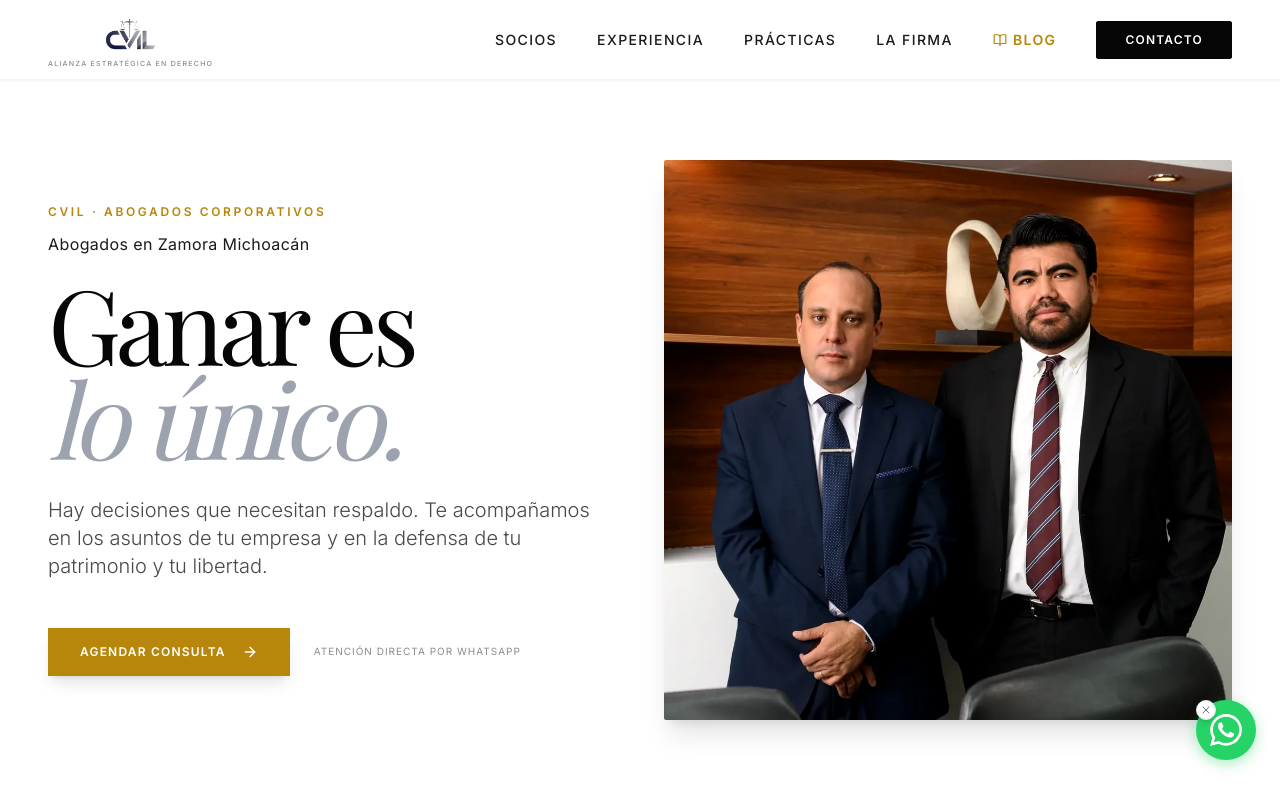
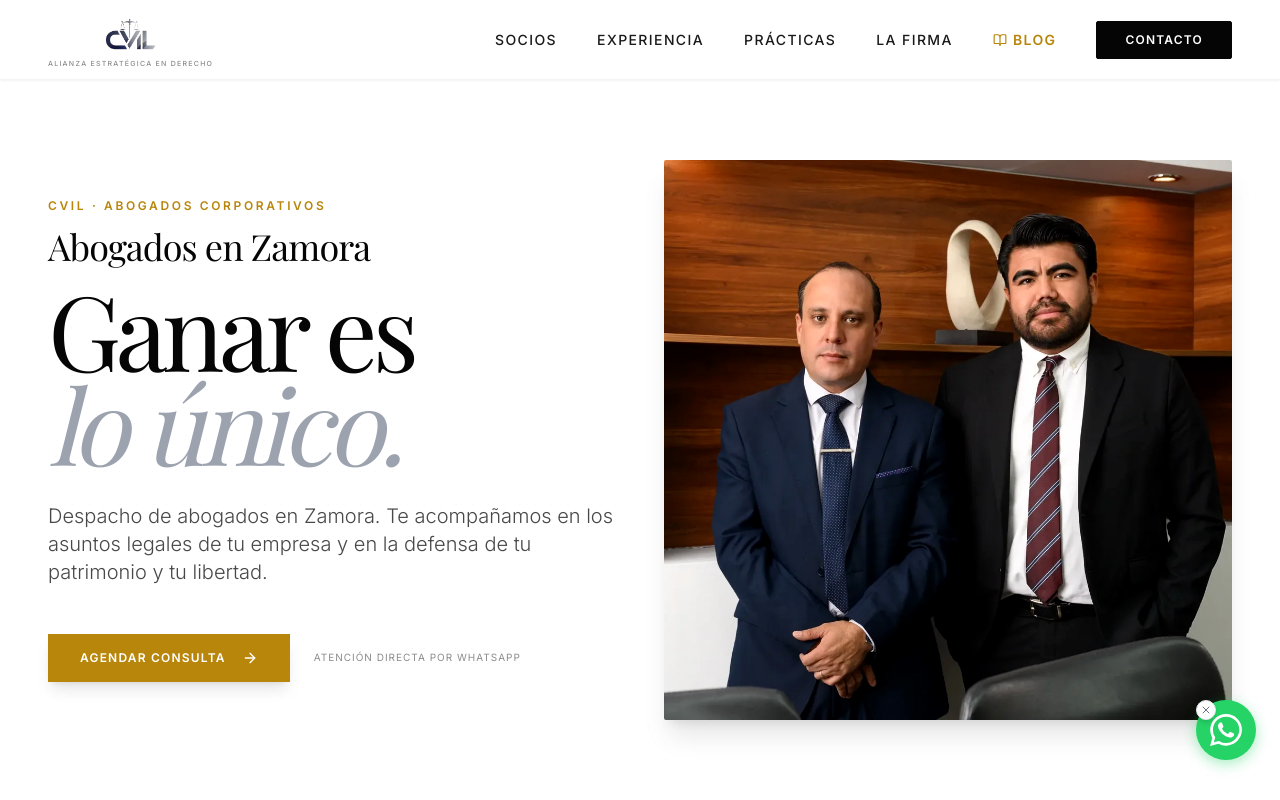
Before and after one commit to renavistudio/CVIL, a React (Vite) app: page / in a window 1280 px wide. Shown: the top 800 px of the page. Built offline with nearby package versions, Linux system fonts and the light colour scheme; a web font is replaced by a local one.

Commit message:
fix(seo): prioritize exact keyword Abogados en Zamora, restore H1 visual hierarchy and hero copy

```diff
--- a/components/Hero.tsx
+++ b/components/Hero.tsx
@@ -13,9 +13,9 @@ const Hero: React.FC = () => {
           </button>
           <div className="lg:order-1">
             <p className="text-[10px] lg:text-xs uppercase tracking-[0.22em] text-gold font-semibold mb-3">CVIL · Abogados Corporativos</p>
-            <h1 className="text-sm lg:text-base font-sans font-normal tracking-wide text-charcoal mb-5">Abogados en Zamora Michoacán</h1>
+            <h1 className="text-2xl sm:text-3xl lg:text-4xl font-serif font-medium tracking-tight mb-4 text-obsidian">Abogados en Zamora</h1>
             <p className="text-[13vw] lg:text-[6.5rem] leading-[0.9] font-serif font-medium tracking-tighter mb-6 lg:mb-8">Ganar es <br /><span className="italic text-gray-400 font-light">lo único.</span></p>
-            <p className="text-base lg:text-xl text-charcoal/80 font-light leading-relaxed max-w-2xl">Hay decisiones que necesitan respaldo. Te acompañamos en los asuntos de tu empresa y en la defensa de tu patrimonio y tu libertad.</p>
+            <p className="text-base lg:text-xl text-charcoal/80 font-light leading-relaxed max-w-2xl">Despacho de abogados en Zamora. Te acompañamos en los asuntos legales de tu empresa y en la defensa de tu patrimonio y tu libertad.</p>
             <div className="mt-8 lg:mt-12 flex flex-wrap gap-6 items-center">
               <a href="https://wa.me/524432735543?text=Hola%2C%20me%20interesa%20agendar%20una%20consulta%20con%20CVIL%20Abogados." target="_blank" rel="noopener noreferrer" className="inline-flex items-center justify-center gap-4 bg-gold text-white px-8 py-4 text-xs font-bold uppercase tracking-widest hover:bg-obsidian transition-colors shadow-lg w-full sm:w-auto">Agendar consulta<ArrowRight className="w-4 h-4" /></a>
               <span className="text-[10px] text-stone uppercase tracking-widest">Atención directa por WhatsApp</span>
--- a/components/Partners.tsx
+++ b/components/Partners.tsx
@@ -223,7 +223,7 @@ const Partners: React.FC<{ onOpenSocio?: (id: number) => void; paused?: boolean
                             Nuestros Socios &amp; Equipo.
                         </h2>
                         <p className="text-charcoal/70 font-light text-base leading-relaxed mb-8">
-                            Defensa de prestigio guiada por socios con sólida trayectoria y visión estratégica en cada rama del derecho.
+                            Abogados en Zamora con sólida trayectoria y visión estratégica en derecho corporativo, litigio mercantil, laboral y penal.
                         </p>
 
                         {/* Custom Slider Navigation (Arrows & Dots) — desktop only */}
--- a/data/site.js
+++ b/data/site.js
@@ -346,9 +346,9 @@ export const SITE = {
 // One source of truth for the HTML response and the running React application.
 export const PAGE_META = {
   '/': {
-    type: 'home', title: 'Abogados en Zamora, Michoacán | CVIL',
-    h1: 'Abogados en Zamora Michoacán',
-    description: 'Despacho de abogados en Zamora, Michoacán. Derecho corporativo, mercantil, defensa laboral patronal y penal. Oficinas en La Luneta. Agenda con CVIL.',
+    type: 'home', title: 'Abogados en Zamora | CVIL',
+    h1: 'Abogados en Zamora',
+    description: 'Despacho de abogados en Zamora, Michoacán. Asesoría y representación en derecho corporativo, mercantil, defensa laboral patronal y penal en La Luneta.',
   },
   '/blog': {
     type: 'blog', title: 'Guías legales para empresas en Zamora | CVIL Abogados',
--- a/index.html
+++ b/index.html
@@ -30,22 +30,22 @@
   <meta name="theme-color" content="#050505" />
 
   <!-- SEO PRIMARIO -->
-  <title>Abogados en Zamora, Michoacán | CVIL</title>
-  <meta name="description" content="Despacho de abogados en Zamora, Michoacán. Derecho corporativo, mercantil, defensa laboral patronal y penal. Oficinas en La Luneta. Agenda con CVIL." />
+  <title>Abogados en Zamora | CVIL</title>
+  <meta name="description" content="Despacho de abogados en Zamora, Michoacán. Asesoría y representación en derecho corporativo, mercantil, defensa laboral patronal y penal en La Luneta." />
   <link rel="canonical" href="https://cvilabogados.mx/" />
 
   <!-- OPEN GRAPH (Social Media) -->
   <meta property="og:type" content="website" />
-  <meta property="og:title" content="Abogados en Zamora, Michoacán | CVIL" />
-  <meta property="og:description" content="Despacho de abogados en Zamora, Michoacán. Derecho corporativo, mercantil, defensa laboral patronal y penal. Oficinas en La Luneta. Agenda con CVIL." />
+  <meta property="og:title" content="Abogados en Zamora | CVIL" />
+  <meta property="og:description" content="Despacho de abogados en Zamora, Michoacán. Asesoría y representación en derecho corporativo, mercantil, defensa laboral patronal y penal en La Luneta." />
   <meta property="og:image" content="https://cvilabogados.mx/images/og-image.webp" />
   <meta property="og:url" content="https://cvilabogados.mx/" />
   <meta property="og:site_name" content="CVIL" />
 
   <!-- TWITTER CARDS -->
   <meta name="twitter:card" content="summary_large_image" />
-  <meta name="twitter:title" content="Abogados en Zamora, Michoacán | CVIL" />
-  <meta name="twitter:description" content="Despacho de abogados en Zamora, Michoacán. Derecho corporativo, mercantil, defensa laboral patronal y penal. Oficinas en La Luneta. Agenda con CVIL." />
+  <meta name="twitter:title" content="Abogados en Zamora | CVIL" />
+  <meta name="twitter:description" content="Despacho de abogados en Zamora, Michoacán. Asesoría y representación en derecho corporativo, mercantil, defensa laboral patronal y penal en La Luneta." />
   <meta name="twitter:image" content="https://cvilabogados.mx/images/og-image.webp" />
 
 
```
